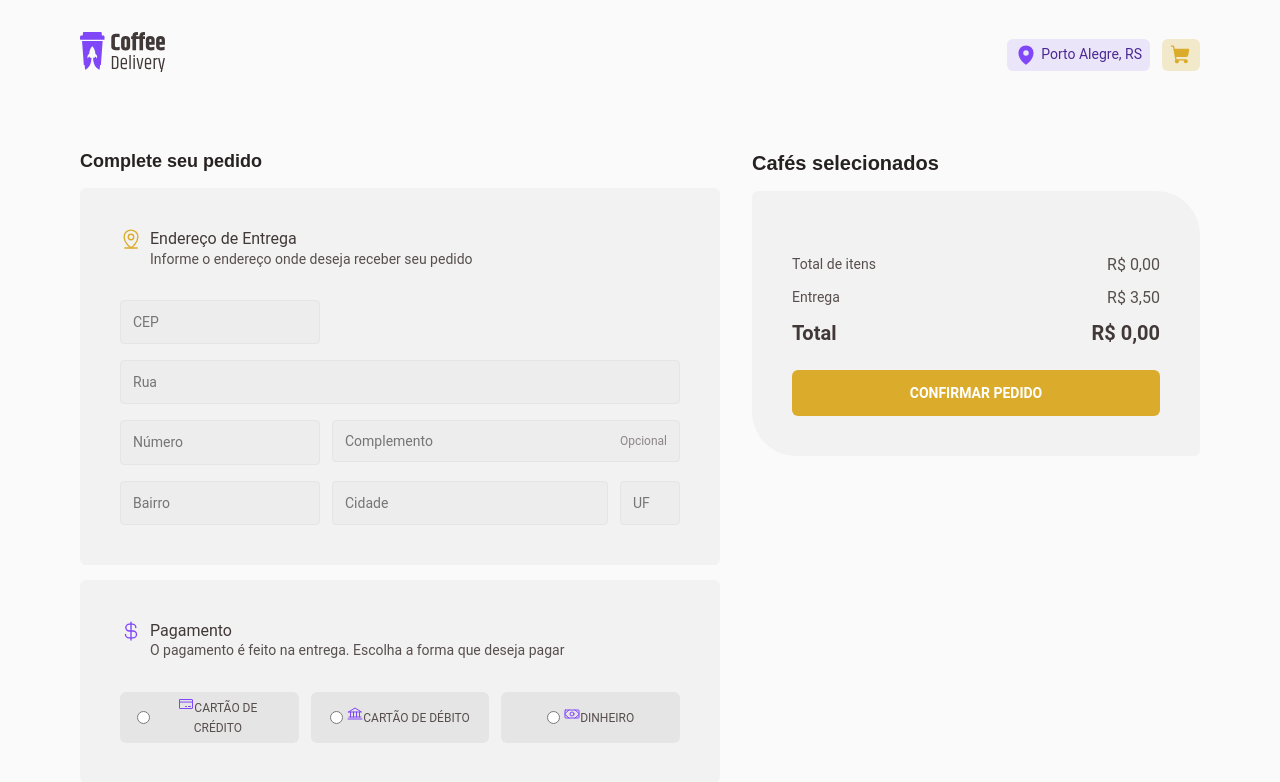
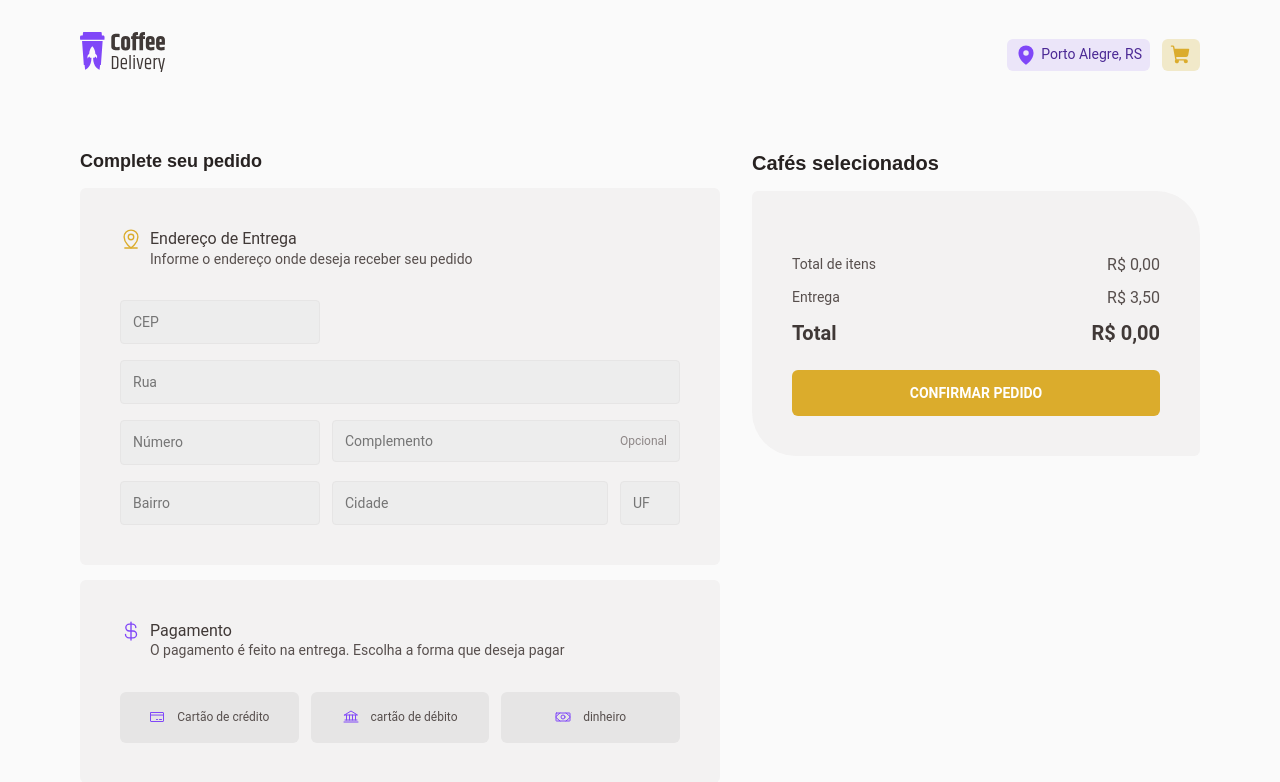
Before and after one commit to gw-rodrigues/ignite-react-2022-coffee-delivery, a React app: page /checkout in a window 1280 px wide. Shown: the top 782 px of the page. Built offline with nearby package versions, Linux system fonts and the light colour scheme; the HTML template or start-up script is replaced by a standard one.

Commit message:
style:  fieldset and input

```diff
--- a/src/pages/Checkout/components/PaymentForm/styled.ts
+++ b/src/pages/Checkout/components/PaymentForm/styled.ts
@@ -27,31 +27,54 @@ export const PaymentMethodContainer = styled.div`
   }
 `
 
-export const PaymentMethodSelectContainer = styled.div`
+export const PaymentMethodSelectContainer = styled.fieldset`
   margin-top: 2rem;
   display: flex;
   gap: 0.75rem;
+  border: none;
 `
+
 interface IButtonSelected {
   selected?: boolean
 }
 
-export const PaymentMethodSelectButton = styled.button<IButtonSelected>`
+export const PaymentMethodSelectButton = styled.div<IButtonSelected>`
   flex: 1;
+  position: relative;
+
+  input[type='radio'] {
+    position: absolute;
+    left: -100vw;
+  }
+
+  label {
+    width: 178.67px;
     height: 51px;
     padding: 16px;
+    cursor: pointer;
+    font-size: 0.75rem;
+    line-height: 1.7;
+    border-radius: 6px;
 
     display: flex;
     justify-content: center;
     align-items: center;
-
-  svg {
-    color: ${(props) => props.theme['purple-500']};
-  }
+    gap: 0.75rem;
 
     border: 1px solid
       ${(props) => (props.selected ? props.theme['purple-500'] : 'transparent')};
 
     background: ${(props) =>
       props.selected ? props.theme['purple-100'] : props.theme['gray-300']};
+
+    transition: border-color 0.2s;
+
+    &:hover {
+      border-color: ${(props) => props.theme['purple-500']};
+    }
+
+    svg {
+      color: ${(props) => props.theme['purple-500']};
+    }
+  }
 `
```
Lines whose indentation alone changed are shown as unchanged.
